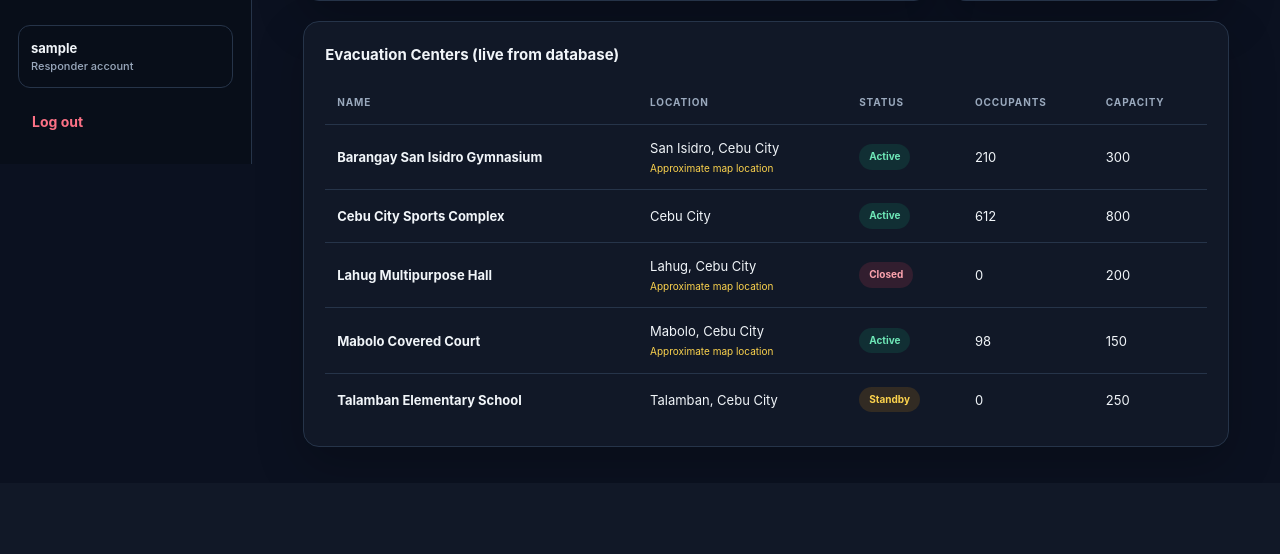
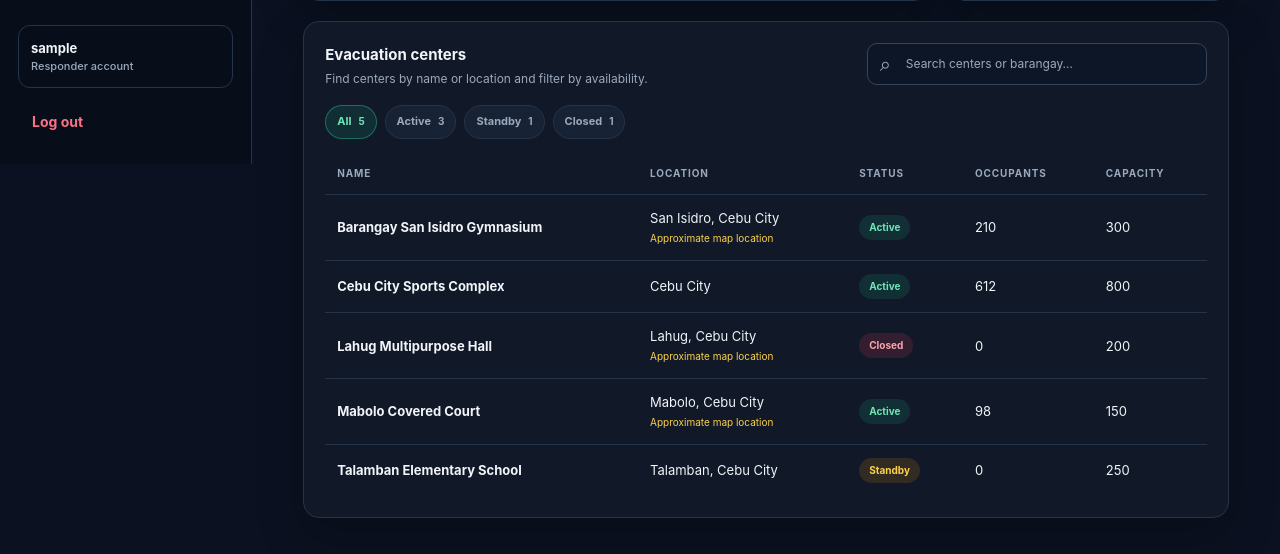
Before and after one commit to Markshed-Potato/EvacuSafe, a Django app: page / in a window 1280 px wide. Shown: the part 636-1190 px from the top of the page. Before the commit the page ends 1086 px from the top, so only its background shows below. Run offline with Django 5.2, Linux system fonts and the light colour scheme; the visitor is signed in with stand-in values (Sample User, id 1); data comes from the database, SQL or seed files in the repository.

Commit message:
Add search and status filtering for evacuation centers

```diff
--- a/EvacuSafe/apps/home/views.py
+++ b/EvacuSafe/apps/home/views.py
@@ -1,6 +1,7 @@
 from django.contrib.auth.decorators import login_required
-from django.db.models import Sum, Count, Q
+from django.db.models import Sum
 from django.shortcuts import render
+
 from .models import EvacuationCenter
 
 
@@ -17,11 +18,14 @@ def home_view(request):
     context = {
         'centers': centers,
         'active_count': active_count,
+        'standby_count': centers.filter(status='standby').count(),
+        'closed_count': centers.filter(status='closed').count(),
         'total_count': total_count,
         'total_occupants': totals['total_occupants'] or 0,
         'total_capacity': totals['total_capacity'] or 0,
         'map_centers': [
             {
+                'id': center.pk,
                 'name': center.name,
                 'location': center.location,
                 'status': center.get_status_display(),
--- a/EvacuSafe/static/css/home/home.css
+++ b/EvacuSafe/static/css/home/home.css
@@ -42,6 +42,44 @@
 .stat-card:nth-child(3) { border-left: 3px solid #818cf8; }
 
 .centers-table-card { grid-column: 1 / -1; min-width: 0; padding: 21px; }
+.centers-table-heading { display: flex; align-items: flex-start; justify-content: space-between; gap: 18px; margin-bottom: 16px; }
+.centers-table-heading h3 { margin: 0 0 4px; }
+.centers-table-heading p { margin: 0; color: var(--muted); font-size: 12px; }
+.center-search { position: relative; display: flex; width: min(100%, 340px); align-items: center; }
+.center-search input {
+    width: 100%;
+    min-height: 42px;
+    padding: 9px 13px 9px 38px;
+    border: 1px solid var(--input-border);
+    border-radius: 10px;
+    background: var(--input-bg);
+    color: var(--text);
+    font: inherit;
+    font-size: 12px;
+}
+.center-search input::placeholder { color: var(--muted); }
+.center-search input:focus { border-color: var(--accent); outline: 0; box-shadow: 0 0 0 3px rgba(52, 211, 153, 0.12); }
+.search-icon { position: absolute; left: 13px; z-index: 1; color: var(--muted); font-size: 20px; line-height: 1; }
+.filter-pills { display: flex; flex-wrap: wrap; gap: 8px; margin: 0 0 14px; }
+.filter-pill {
+    display: inline-flex;
+    min-height: 34px;
+    align-items: center;
+    gap: 7px;
+    padding: 6px 11px;
+    border: 1px solid var(--border);
+    border-radius: 99px;
+    background: var(--card-raised);
+    color: var(--muted);
+    cursor: pointer;
+    font: inherit;
+    font-size: 11px;
+    font-weight: 650;
+}
+.filter-pill span { color: var(--muted); font-size: 10px; }
+.filter-pill:hover, .filter-pill.active { border-color: rgba(52, 211, 153, 0.4); background: var(--success-bg); color: var(--success-text); }
+.filter-pill.active span { color: var(--success-text); }
+.visually-hidden { position: absolute; width: 1px; height: 1px; overflow: hidden; clip: rect(0, 0, 0, 0); white-space: nowrap; clip-path: inset(50%); }
 .table-scroll { overflow-x: auto; }
 .centers-table { width: 100%; border-collapse: collapse; }
 .centers-table th, .centers-table td { padding: 13px 12px; border-bottom: 1px solid var(--border); color: var(--text); font-size: 13px; text-align: left; }
@@ -72,4 +110,6 @@
     .stats-column { grid-template-columns: 1fr; }
     .stat-card { min-height: 82px; }
     .centers-table th, .centers-table td { padding: 10px 9px; }
+    .centers-table-heading { flex-direction: column; }
+    .center-search { width: 100%; }
 }
--- a/EvacuSafe/static/js/home/home.js
+++ b/EvacuSafe/static/js/home/home.js
@@ -2,8 +2,7 @@ document.addEventListener('DOMContentLoaded', function () {
     const badge = document.getElementById('system-status-badge');
     if (badge) {
         function tick() {
-            const now = new Date();
-            badge.title = 'Last checked: ' + now.toLocaleTimeString();
+            badge.title = 'Last checked: ' + new Date().toLocaleTimeString();
         }
         tick();
         setInterval(tick, 30000);
@@ -14,7 +13,11 @@ document.addEventListener('DOMContentLoaded', function () {
 
     const statusElement = document.getElementById('map-status');
     const dataElement = document.getElementById('evacuation-centers-data');
-    if (!dataElement || !statusElement) return;
+    const searchInput = document.getElementById('center-search');
+    const tableBody = document.getElementById('centers-table-body');
+    const emptyState = document.getElementById('center-empty-state');
+    const filterButtons = Array.from(document.querySelectorAll('[data-status-filter]'));
+    if (!dataElement || !statusElement || !searchInput || !tableBody || !emptyState) return;
 
     if (!window.L) {
         statusElement.textContent = 'The map library could not be loaded. Check your internet connection and reload the page.';
@@ -22,61 +25,93 @@ document.addEventListener('DOMContentLoaded', function () {
     }
 
     const centers = JSON.parse(dataElement.textContent);
-    const defaultCenter = [10.3157, 123.8854];
-    const map = L.map(mapElement).setView(defaultCenter, 12);
-
+    const map = L.map(mapElement).setView([10.3157, 123.8854], 12);
     L.tileLayer(mapElement.dataset.tileUrl, {
         attribution: mapElement.dataset.tileAttribution,
         maxZoom: 19
     }).addTo(map);
 
-    const markers = [];
+    const markerById = new Map();
     centers.forEach(function (center) {
-        const utilization = center.capacity > 0
-            ? Math.min(center.occupants / center.capacity, 1)
-            : 0;
+        if (center.latitude === null || center.longitude === null) return;
         const marker = L.circleMarker([center.latitude, center.longitude], {
-            radius: 7 + Math.round(utilization * 5),
-            color: '#fff',
+            radius: markerRadius(center),
+            color: '#f8fafc',
             weight: 2,
             fillColor: statusColor(center.status_key),
             fillOpacity: 0.95,
             className: 'center-marker ' + center.status_key
         }).addTo(map);
-
         marker.bindPopup(createCenterPopup(center));
-        markers.push(marker);
+        markerById.set(String(center.id), marker);
     });
 
-    if (markers.length > 1) {
-        map.fitBounds(L.featureGroup(markers).getBounds().pad(0.2));
-    } else if (markers.length === 1) {
-        map.setView(markers[0].getLatLng(), 14);
+    const mappedMarkers = Array.from(markerById.values());
+    if (mappedMarkers.length > 1) {
+        map.fitBounds(L.featureGroup(mappedMarkers).getBounds().pad(0.2));
+    } else if (mappedMarkers.length === 1) {
+        map.setView(mappedMarkers[0].getLatLng(), 14);
     }
 
-    const unmappedCount = Number(mapElement.dataset.unmappedCount);
-    if (markers.length === 0) {
-        statusElement.textContent = unmappedCount
-            ? 'No centers have coordinates yet. Add latitude and longitude in the evacuation center admin to show map markers.'
-            : 'No evacuation centers are available to display.';
-    } else if (unmappedCount > 0) {
-        statusElement.textContent = markers.length + ' mapped center' + (markers.length === 1 ? '' : 's') +
-            '; ' + unmappedCount + ' center' + (unmappedCount === 1 ? ' has' : 's have') +
-            ' no coordinates and will not appear on the map. Marker color shows status; size reflects capacity use.';
-    } else {
-        statusElement.textContent = markers.length + ' evacuation center' + (markers.length === 1 ? '' : 's') +
-            ' on the map. Marker color shows status; size reflects capacity use.';
+    let selectedStatus = 'all';
+    function applyFilters() {
+        const query = searchInput.value.trim().toLocaleLowerCase();
+        let visibleCount = 0;
+
+        Array.from(tableBody.rows).forEach(function (row) {
+            const matchesStatus = selectedStatus === 'all' || row.dataset.status === selectedStatus;
+            const matchesQuery = !query ||
+                row.dataset.name.includes(query) ||
+                row.dataset.location.includes(query);
+            const visible = matchesStatus && matchesQuery;
+            row.hidden = !visible;
+            if (visible) visibleCount += 1;
+
+            const marker = markerById.get(row.dataset.centerId);
+            if (!marker) return;
+            if (visible && !map.hasLayer(marker)) marker.addTo(map);
+            if (!visible && map.hasLayer(marker)) map.removeLayer(marker);
+        });
+
+        emptyState.hidden = visibleCount > 0;
+        statusElement.textContent = visibleCount + ' of ' + centers.length +
+            ' evacuation center' + (centers.length === 1 ? '' : 's') + ' shown. ' +
+            markerById.size + ' center' + (markerById.size === 1 ? ' marker' : ' markers') +
+            ' available on the map.';
+        if (Number(mapElement.dataset.unmappedCount) > 0) {
+            statusElement.textContent += ' Some centers have no coordinates.';
+        }
+        if (Number(mapElement.dataset.approximateCount) > 0) {
+            statusElement.textContent += ' ' + mapElement.dataset.approximateCount +
+                ' marker' + (Number(mapElement.dataset.approximateCount) === 1 ? ' is' : 's are') +
+                ' approximate area locations.';
+        }
     }
-    const approximateCount = Number(mapElement.dataset.approximateCount);
-    if (approximateCount > 0) {
-        statusElement.textContent += ' ' + approximateCount +
-            ' marker' + (approximateCount === 1 ? ' is' : 's are') +
-            ' approximate area locations; verify before operational use.';
+
+    searchInput.addEventListener('input', applyFilters);
+    filterButtons.forEach(function (button) {
+        button.addEventListener('click', function () {
+            selectedStatus = button.dataset.statusFilter;
+            filterButtons.forEach(function (item) {
+                const active = item === button;
+                item.classList.toggle('active', active);
+                item.setAttribute('aria-pressed', String(active));
+            });
+            applyFilters();
+        });
+    });
+    applyFilters();
+
+    function markerRadius(center) {
+        const utilization = center.capacity > 0
+            ? Math.min(center.occupants / center.capacity, 1)
+            : 0;
+        return 7 + Math.round(utilization * 5);
     }
 
     function statusColor(status) {
-        if (status === 'active') return '#16a34a';
-        if (status === 'standby') return '#d97706';
+        if (status === 'active') return '#10b981';
+        if (status === 'standby') return '#f59e0b';
         return '#64748b';
     }
 
@@ -111,7 +146,6 @@ document.addEventListener('DOMContentLoaded', function () {
         capacity.textContent = 'Occupancy: ' + center.occupants + ' / ' + center.capacity +
             ' (' + utilization + '% capacity)';
         popup.appendChild(capacity);
-
         return popup;
     }
 });
--- a/EvacuSafe/templates/home/home.html
+++ b/EvacuSafe/templates/home/home.html
@@ -36,29 +36,44 @@
     <div class="stats-column">
         <div class="stat-card">
             <h3>Active Centers</h3>
-            <p class="value">{{ active_count }} / {{ total_count }}</p>
+            <p class="value" id="active-center-count">{{ active_count }} / {{ total_count }}</p>
         </div>
         <div class="stat-card">
             <h3>Evacuees Sheltered</h3>
-            <p class="value">{{ total_occupants }}</p>
+            <p class="value" id="total-occupants">{{ total_occupants }}</p>
         </div>
         <div class="stat-card">
             <h3>Capacity Used</h3>
-            <p class="value green">{{ total_occupants }} / {{ total_capacity }}</p>
+            <p class="value green" id="capacity-used">{{ total_occupants }} / {{ total_capacity }}</p>
         </div>
     </div>
 
     <div class="centers-table-card">
-        <h3>Evacuation Centers (live from database)</h3>
-        {% if centers %}
+        <div class="centers-table-heading">
+            <div>
+                <h3>Evacuation centers</h3>
+                <p>Find centers by name or location and filter by availability.</p>
+            </div>
+            <label class="center-search">
+                <span class="visually-hidden">Search by center name or location</span>
+                <span aria-hidden="true" class="search-icon">⌕</span>
+                <input type="search" id="center-search" placeholder="Search centers or barangay…" autocomplete="off">
+            </label>
+        </div>
+        <div class="filter-pills" role="group" aria-label="Filter centers by status">
+            <button type="button" class="filter-pill active" data-status-filter="all" aria-pressed="true">All <span>{{ total_count }}</span></button>
+            <button type="button" class="filter-pill" data-status-filter="active" aria-pressed="false">Active <span>{{ active_count }}</span></button>
+            <button type="button" class="filter-pill" data-status-filter="standby" aria-pressed="false">Standby <span>{{ standby_count }}</span></button>
+            <button type="button" class="filter-pill" data-status-filter="closed" aria-pressed="false">Closed <span>{{ closed_count }}</span></button>
+        </div>
         <div class="table-scroll">
             <table class="centers-table">
                 <thead>
                     <tr><th>Name</th><th>Location</th><th>Status</th><th>Occupants</th><th>Capacity</th></tr>
                 </thead>
-            <tbody>
+                <tbody id="centers-table-body">
                 {% for c in centers %}
-                <tr>
+                <tr data-center-id="{{ c.pk }}" data-status="{{ c.status }}" data-name="{{ c.name|lower }}" data-location="{{ c.location|lower }}">
                     <td>{{ c.name }}</td>
                     <td>
                         {{ c.location|default:"—" }}
@@ -74,9 +89,7 @@
                 </tbody>
             </table>
         </div>
-        {% else %}
-        <p class="empty-state">No evacuation centers yet. Add some in the Django admin at /admin/.</p>
-        {% endif %}
+        <p class="empty-state" id="center-empty-state" hidden>No centers match these filters. Try another search or status.</p>
     </div>
 </div>
 {% endblock %}
```
Also changed, not shown: EvacuSafe/apps/home/tests.py (+7 -0 lines). Lines whose indentation alone changed are shown as unchanged.
